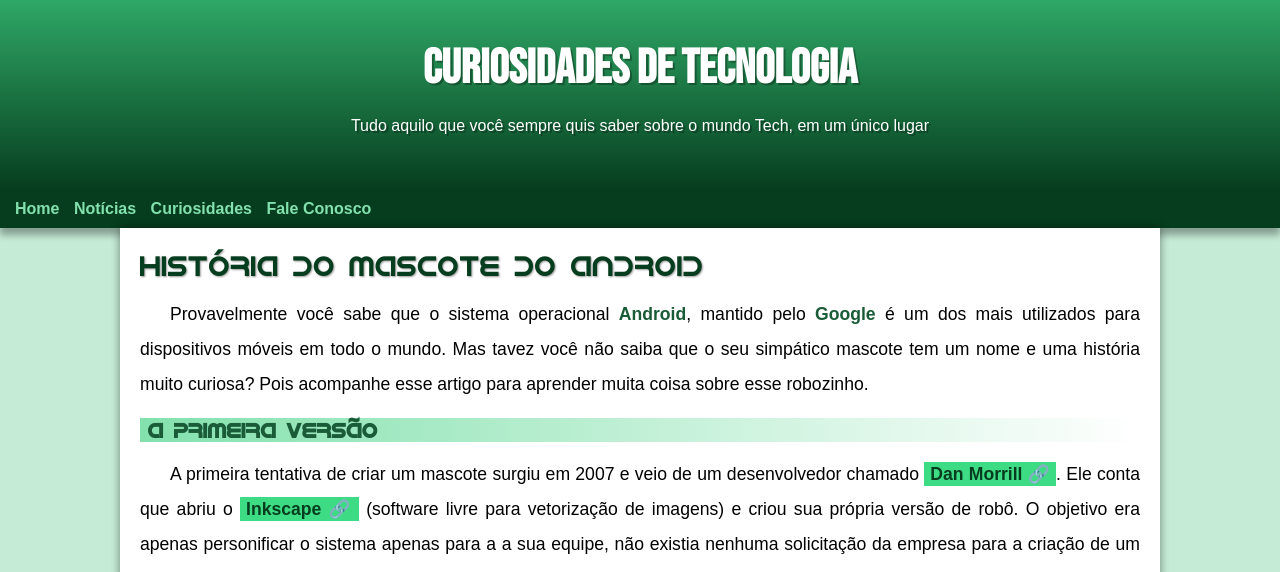
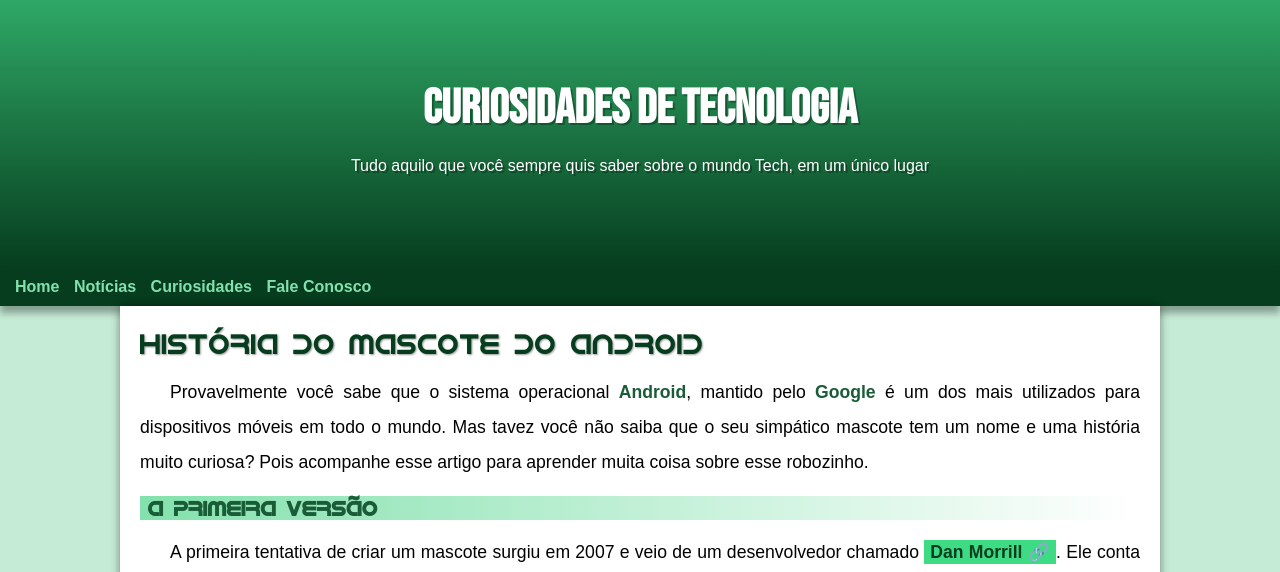
Before and after one commit to antonio-odcs/android-logo, a plain HTML site: page index.html.html in a window 1280 px wide. Shown: the top 572 px of the page. Drawn offline with Linux system fonts and the light colour scheme.

Commit message:
Atualização para celulares

```diff
--- a/style.css
+++ b/style.css
@@ -34,7 +34,8 @@ header{
     background-image: linear-gradient(to bottom, var(--cor3), var(--cor5));
     height: 150px;
     text-align: center;
-    padding-top: 40px;
+    padding-top: 80px;
+    padding-bottom: 38px;
 }
 header > h1{
     color: white;
```
